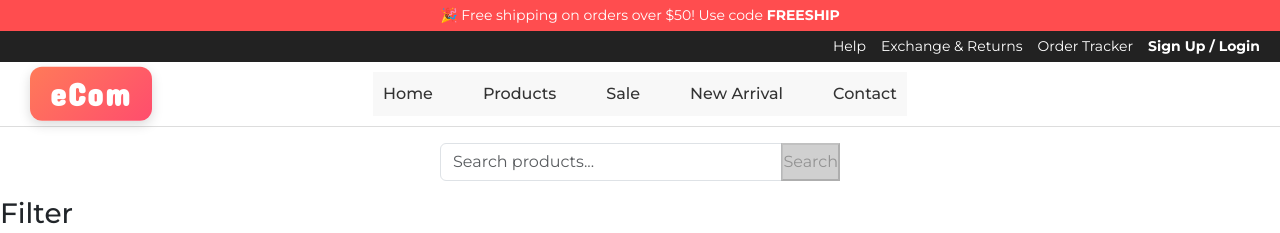
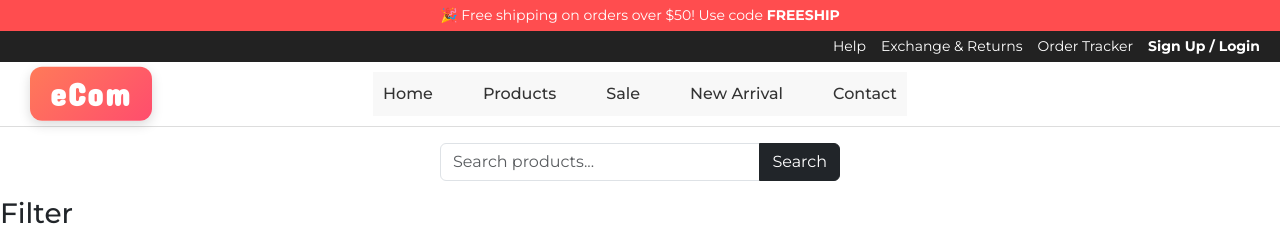
Before and after one commit to Rgaibi/angularBasics, an Angular app: page / in a window 1280 px wide. Shown: the top 233 px of the page. Built offline with nearby package versions, Linux system fonts and the light colour scheme.

Commit message:
Template Reference Variable

```diff
--- a/src/app/container/search/search.component.html
+++ b/src/app/container/search/search.component.html
@@ -1,8 +1,8 @@
 <div class="d-flex justify-content-center my-3">
   <div class="input-group" style="max-width: 400px;">
     <!--<input type="text" class="form-control" placeholder="Search products..." [value]="searchText" (input)="updateSearchText($event)"> -->
-    <input type="text" class="form-control" placeholder="Search products..." [(ngModel)]="searchText" (input)="onSearchTextChanged()">
-    <button   [ngClass]="searchText ? 'btn-active' : 'btn-inactive'" type="button" [disabled]="!searchText">Search</button>
+    <input type="text" class="form-control" placeholder="Search products..." #searchInput >
+    <button class=" btn btn-dark" (click)="updateSearchText(searchInput)">Search</button>
   </div>
 </div>
   <div class="mt-2 text-center">
--- a/src/app/container/search/search.component.ts
+++ b/src/app/container/search/search.component.ts
@@ -16,7 +16,10 @@ export class SearchComponent {
   }
 
 
-  // updateSearchText(event: any) {
-  //   this.searchText = event.target.value;
-  // }
+  updateSearchText(inputEl: HTMLInputElement) {
+    // this.searchText = event.target.value;
+    this.searchText = inputEl.value;
+    this.searchTextChanged.emit(this.searchText);
+
+  }
 }
```
